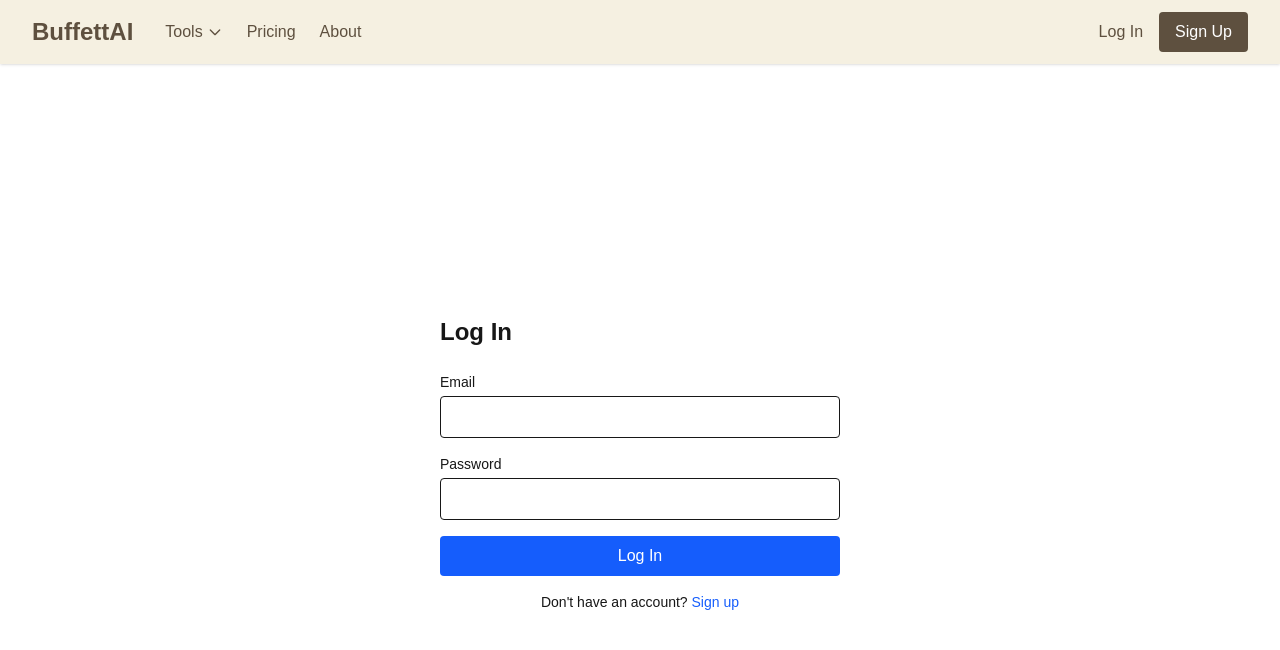
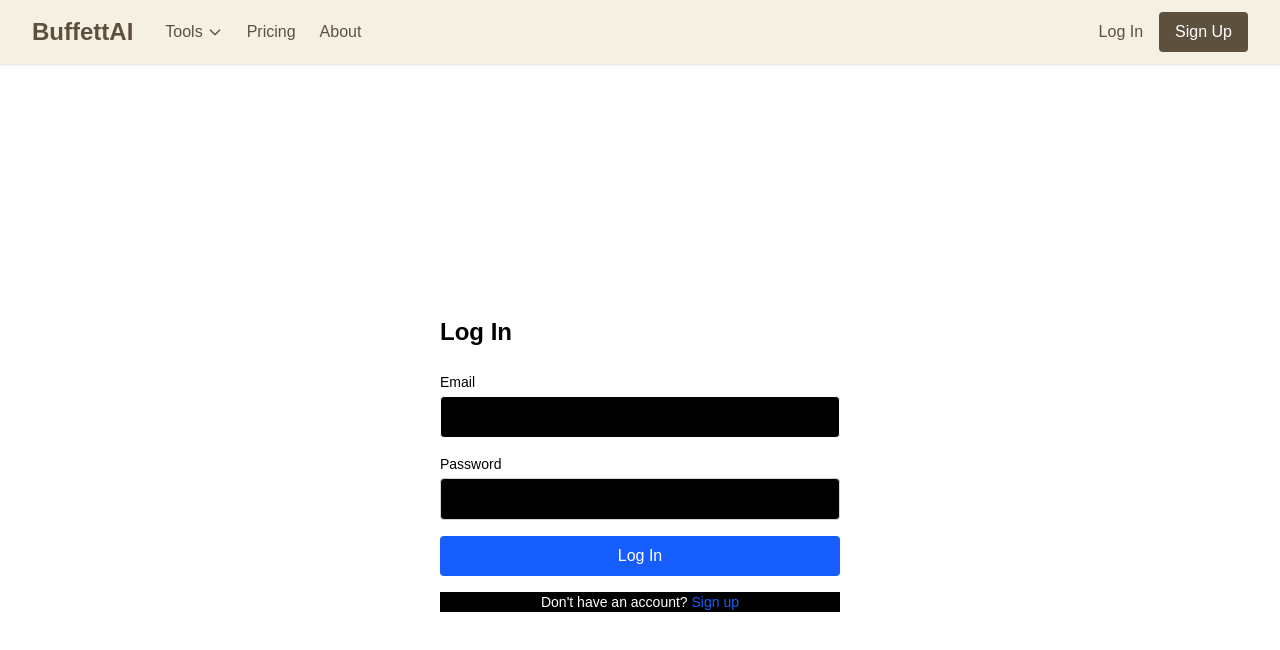
Before and after one commit to trey-greenn/buttetaiweb, a Next.js app: page /login in a window 1280 px wide. Shown: the top 650 px of the page. Built offline with nearby package versions, Linux system fonts and the light colour scheme; no server answers.

Commit message:
login page update

```diff
--- a/app/components/auth/login-form.tsx
+++ b/app/components/auth/login-form.tsx
@@ -37,7 +37,7 @@ export default function LoginForm() {
 
   return (
     <div className="w-full max-w-md mx-auto p-6">
-      <h1 className="text-2xl font-bold mb-6">Log In</h1>
+      <h1 className="text-2xl font-bold mb-6 text-black">Log In</h1>
 
       {error && (
         <div className="bg-red-100 border border-red-400 text-red-700 px-4 py-3 rounded mb-4">
@@ -47,7 +47,7 @@ export default function LoginForm() {
 
       <form onSubmit={handleSubmit} className="space-y-4">
         <div>
-          <label htmlFor="email" className="block text-sm font-medium mb-1">
+          <label htmlFor="email" className="block text-sm font-medium mb-1 text-black">
             Email
           </label>
           <input
@@ -55,13 +55,13 @@ export default function LoginForm() {
             type="email"
             value={email}
             onChange={(e) => setEmail(e.target.value)}
-            className="w-full p-2 border rounded"
+            className="w-full p-2 border rounded bg-black text-white placeholder-gray-400 focus:ring-2 focus:ring-blue-500 focus:border-blue-500"
             required
           />
         </div>
 
         <div>
-          <label htmlFor="password" className="block text-sm font-medium mb-1">
+          <label htmlFor="password" className="block text-sm font-medium mb-1 text-black">
             Password
           </label>
           <input
@@ -69,7 +69,7 @@ export default function LoginForm() {
             type="password"
             value={password}
             onChange={(e) => setPassword(e.target.value)}
-            className="w-full p-2 border rounded"
+            className="w-full p-2 border border-gray-300 rounded bg-black text-white placeholder-gray-400 focus:ring-2 focus:ring-blue-500 focus:border-blue-500"
             required
           />
         </div>
@@ -77,13 +77,13 @@ export default function LoginForm() {
         <button
           type="submit"
           disabled={isLoading}
-          className="w-full bg-blue-600 text-white py-2 rounded hover:bg-blue-700 disabled:opacity-50"
+          className="w-full bg-blue-600 text-white py-2 rounded hover:bg-blue-700 disabled:bg-blue-600 disabled:text-white disabled:opacity-75 font-medium text-base"
         >
           {isLoading ? 'Logging in...' : 'Log In'}
         </button>
       </form>
 
-      <p className="mt-4 text-center text-sm">
+      <p className="mt-4 text-center text-sm bg-black text-white">
         Don't have an account?{' '}
         <Link href="/signup" className="text-blue-600 hover:underline">
           Sign up
```
